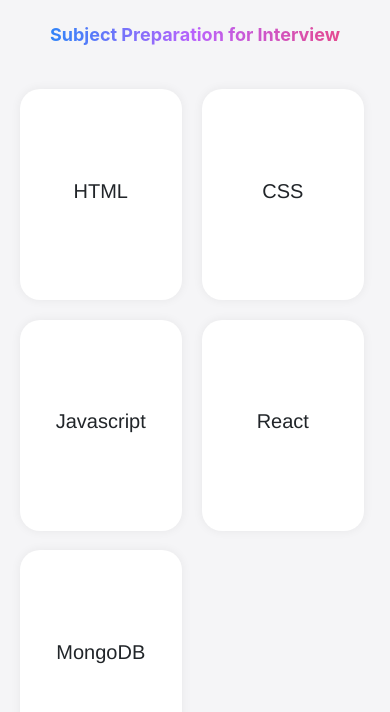
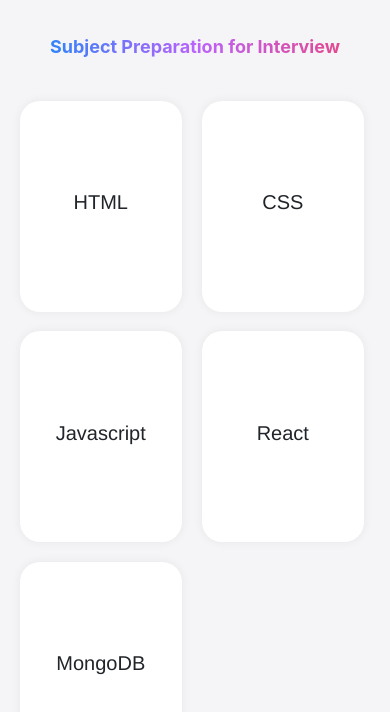
Before and after one commit to Kom22910/Interview-prep-app, a React (Create React App) app: page / in a window 390 px wide. Shown: the top 712 px of the page. Built offline with nearby package versions, Linux system fonts and the light colour scheme.

Commit message:
nineth commit

```diff
--- a/src/App.css
+++ b/src/App.css
@@ -15,6 +15,7 @@
 .subject {
 
   overflow-x: hidden;
+  overflow-y: scroll;
   background-color: #F5F5F7;
   height: 100vh;
 
@@ -120,6 +121,8 @@
       color: transparent;
       font-size: 18px;
       font-weight: 700;
+      margin-top: 3%;
+
     }
 
 
```
